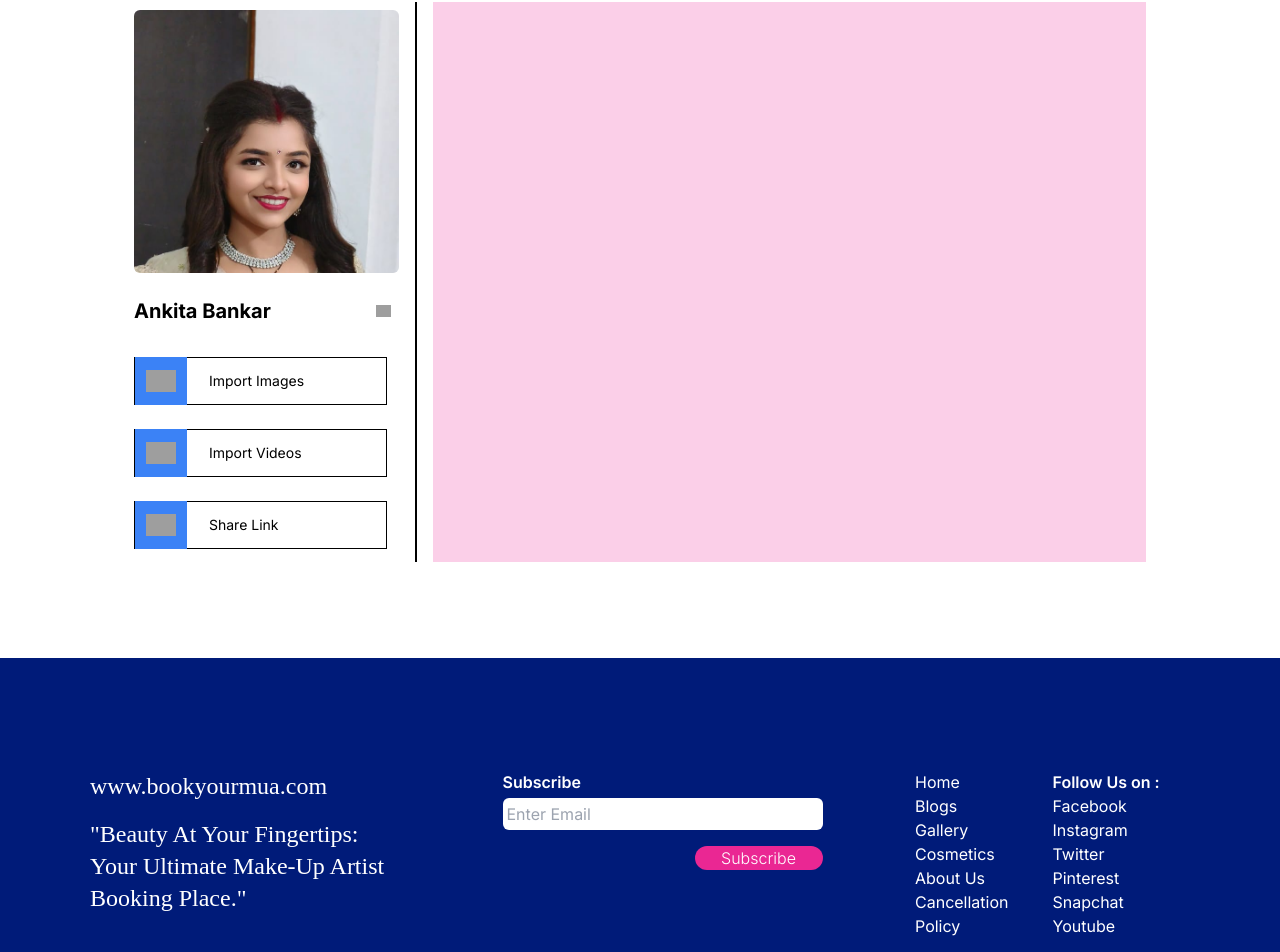
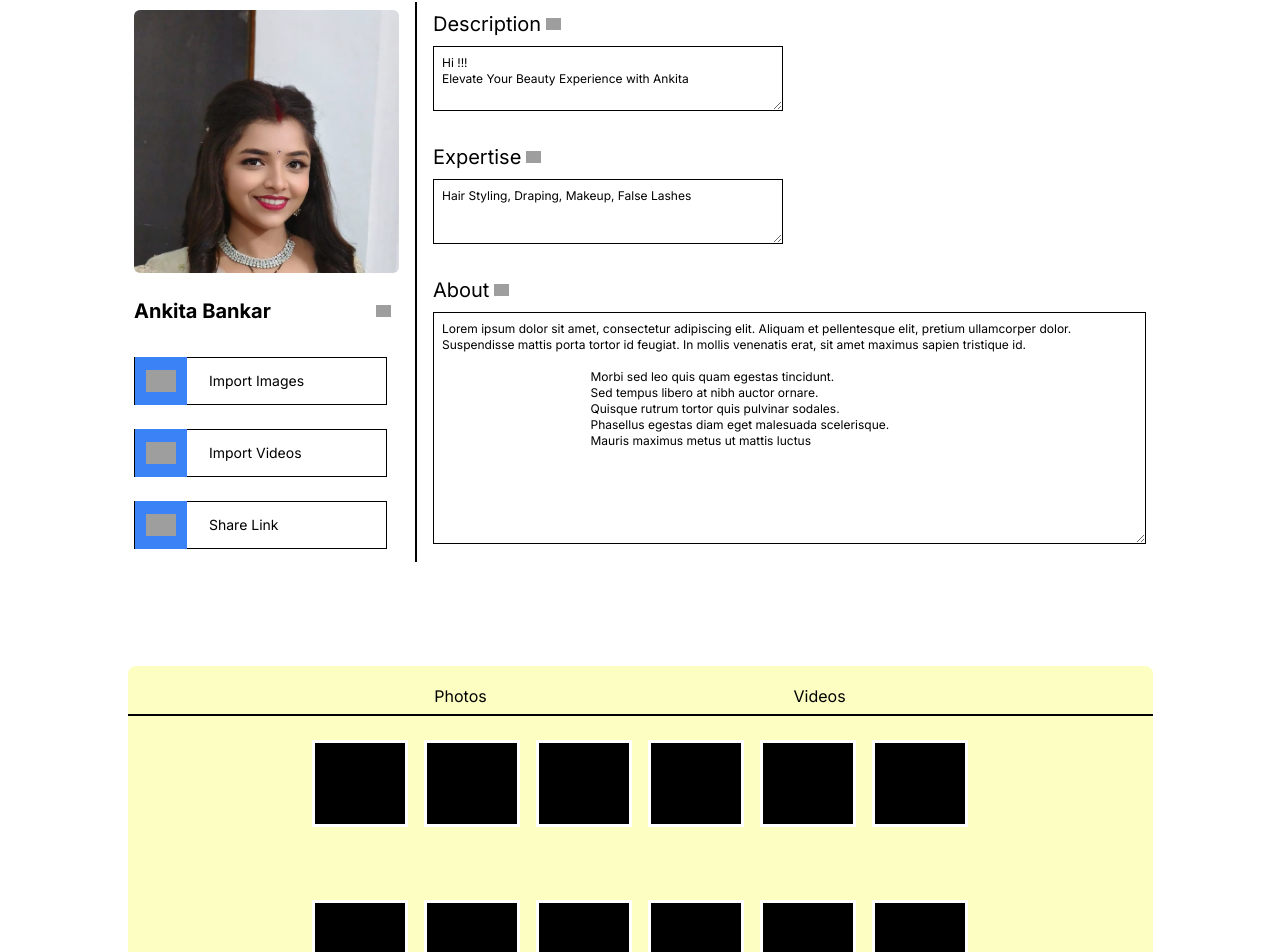
Before and after one commit to Nemidas7734/mua-client, a Next.js app: page /pages/profile in a window 1280 px wide. Shown: the part 230-1182 px from the top of the page. Built offline with nearby package versions, Linux system fonts and the light colour scheme; grey boxes are pictures that could not be loaded.

Commit message:
Update profile page

```diff
--- a/src/app/pages/profile/page.tsx
+++ b/src/app/pages/profile/page.tsx
@@ -1,7 +1,7 @@
 import Image from "next/image"
 
-export default function Profile(){
-    return(
+export default function Profile() {
+    return (
         <section className="flex flex-col items-center mt-16">
             <div className="w-44 h-20 text-2xl font-bold font-sans">Profile</div>
             <div className="flex justify-center gap-4 mt-10">
@@ -13,33 +13,110 @@ export default function Profile(){
                         <div className="flex justify-between items-center">
                             <div className="font-bold text-xl">Ankita Bankar</div>
                             <div className="w-4 h-4 flex justify-center items-center mr-2">
-                                <Image src="/images/illustrations/add.png" alt="" width={15} height={15} className="object-cover"/>
+                                <Image src="/images/illustrations/add.png" alt="" width={15} height={15} className="object-cover" />
                             </div>
                         </div>
                         <div className="flex flex-col gap-6 mt-2">
                             <div className="flex items-center justify-between w-[253px] h-[48px] border border-black">
                                 <div className="flex justify-center items-center w-[52px] h-[48px] bg-blue-500">
-                                        <Image src="/images/illustrations/add.png" alt="" width={30} height={30} className="object-cover"/>
+                                    <Image src="/images/illustrations/add.png" alt="" width={30} height={30} className="object-cover" />
                                 </div>
                                 <div className="w-[177px] text-wrap text-sm">Import Images</div>
                             </div>
                             <div className="flex items-center justify-between w-[253px] h-[48px] border border-black">
                                 <div className="flex justify-center items-center w-[52px] h-[48px] bg-blue-500">
-                                        <Image src="/images/illustrations/add.png" alt="" width={30} height={30} className="object-cover"/>
+                                    <Image src="/images/illustrations/add.png" alt="" width={30} height={30} className="object-cover" />
                                 </div>
                                 <div className="w-[177px] text-wrap text-sm">Import Videos</div>
                             </div>
                             <div className="flex items-center justify-between w-[253px] h-[48px] border border-black">
                                 <div className="flex justify-center items-center w-[52px] h-[48px] bg-blue-500">
-                                        <Image src="/images/illustrations/add.png" alt="" width={30} height={30} className="object-cover"/>
+                                    <Image src="/images/illustrations/add.png" alt="" width={30} height={30} className="object-cover" />
                                 </div>
                                 <div className="w-[177px] text-wrap text-sm">Share Link</div>
                             </div>
                         </div>
                     </div>
                 </div>
+
                 <div className="w-[2px] h-[560px] bg-black"></div>
-                <div className="bg-pink-200 h-[560px] w-[713px] "></div>
+
+                <div className="flex flex-col gap-8 mt-2 h-[560px] w-[713px] ">
+                    <div className="flex flex-col gap-2">
+                        <div className="flex items-center gap-1" >
+                            <div className="text-xl">Description</div>
+                            <div className="w-4 h-4 flex justify-center items-center mr-2">
+                                    <Image src="/images/illustrations/add.png" alt="" width={15} height={15} className="object-cover" />
+                            </div>
+                        </div>
+                        <textarea
+                            name="postContent"
+                            defaultValue="Hi !!!                                                                                           Elevate Your Beauty Experience with Ankita"
+                            rows={4}
+                            cols={40}
+                            className="border border-black w-[350px] h-[65px] p-2 text-xs"
+                        />
+                    </div>
+                    <div className="flex flex-col gap-2">
+                        <div className="flex items-center gap-1" >
+                            <div className="text-xl ">Expertise</div>
+                            <div className="w-4 h-4 flex justify-center items-center mr-2">
+                                    <Image src="/images/illustrations/add.png" alt="" width={15} height={15} className="object-cover" />
+                            </div>
+                        </div>
+                        <textarea
+                            name="postContent"
+                            defaultValue="Hair Styling, Draping, Makeup, False Lashes"
+                            rows={4}
+                            cols={40}
+                            className="border border-black w-[350px] h-[65px] p-2 text-xs"
+                        />
+                    </div>
+                    <div className="flex flex-col gap-2">
+                        <div className="flex items-center gap-1" >
+                            <div className="text-xl">About</div>
+                            <div className="w-4 h-4 flex justify-center items-center mr-2">
+                                    <Image src="/images/illustrations/add.png" alt="" width={15} height={15} className="object-cover" />
+                            </div>
+                        </div>
+                        <textarea
+                            name="postContent"
+                            defaultValue="Lorem ipsum dolor sit amet, consectetur adipiscing elit. Aliquam et pellentesque elit, pretium ullamcorper dolor. Suspendisse mattis porta tortor id feugiat. In mollis venenatis erat, sit amet maximus sapien tristique id.
+
+                                            Morbi sed leo quis quam egestas tincidunt.
+                                            Sed tempus libero at nibh auctor ornare.
+                                            Quisque rutrum tortor quis pulvinar sodales.
+                                            Phasellus egestas diam eget malesuada scelerisque.
+                                            Mauris maximus metus ut mattis luctus"
+                            rows={4}
+                            cols={40}
+                            className="border border-black w-[713px] h-[232px] p-2 text-xs"
+                        />
+                    </div>
+                </div>
+            </div>
+            <div className="bg-[#FDFFC2] w-[1025px] h-[403px] mt-24 mb-14 flex flex-col justify-center gap-4 rounded-lg">
+                        <div className="w-full h-8 flex justify-evenly  border-b-[2px] border-black">
+                            <h1>Photos</h1>
+                            <h1>Videos</h1>
+                        </div>
+                        <div className="flex flex-row justify-center items-center">
+                            <div className="w-[462px] h-[319px] p-2 grid grid-rows-2 grid-flow-col gap-4 justify-center">
+                                <div className="w-24 h-[87px] border-[3px] border-white bg-black "></div>
+                                <div className="w-24 h-[87px] border-[3px] border-white bg-black "></div>
+                                <div className="w-24 h-[87px] border-[3px] border-white bg-black "></div>
+                                <div className="w-24 h-[87px] border-[3px] border-white bg-black "></div>
+                                <div className="w-24 h-[87px] border-[3px] border-white bg-black "></div>
+                                <div className="w-24 h-[87px] border-[3px] border-white bg-black "></div>
+                                <div className="w-24 h-[87px] border-[3px] border-white bg-black "></div>
+                                <div className="w-24 h-[87px] border-[3px] border-white bg-black "></div>
+                                <div className="w-24 h-[87px] border-[3px] border-white bg-black "></div>
+                                <div className="w-24 h-[87px] border-[3px] border-white bg-black "></div>
+                                <div className="w-24 h-[87px] border-[3px] border-white bg-black "></div>
+                                <div className="w-24 h-[87px] border-[3px] border-white bg-black "></div>
+
+                            </div>
+                        </div>
                     </div>
         </section>
     )
```
Lines whose indentation alone changed are shown as unchanged.
